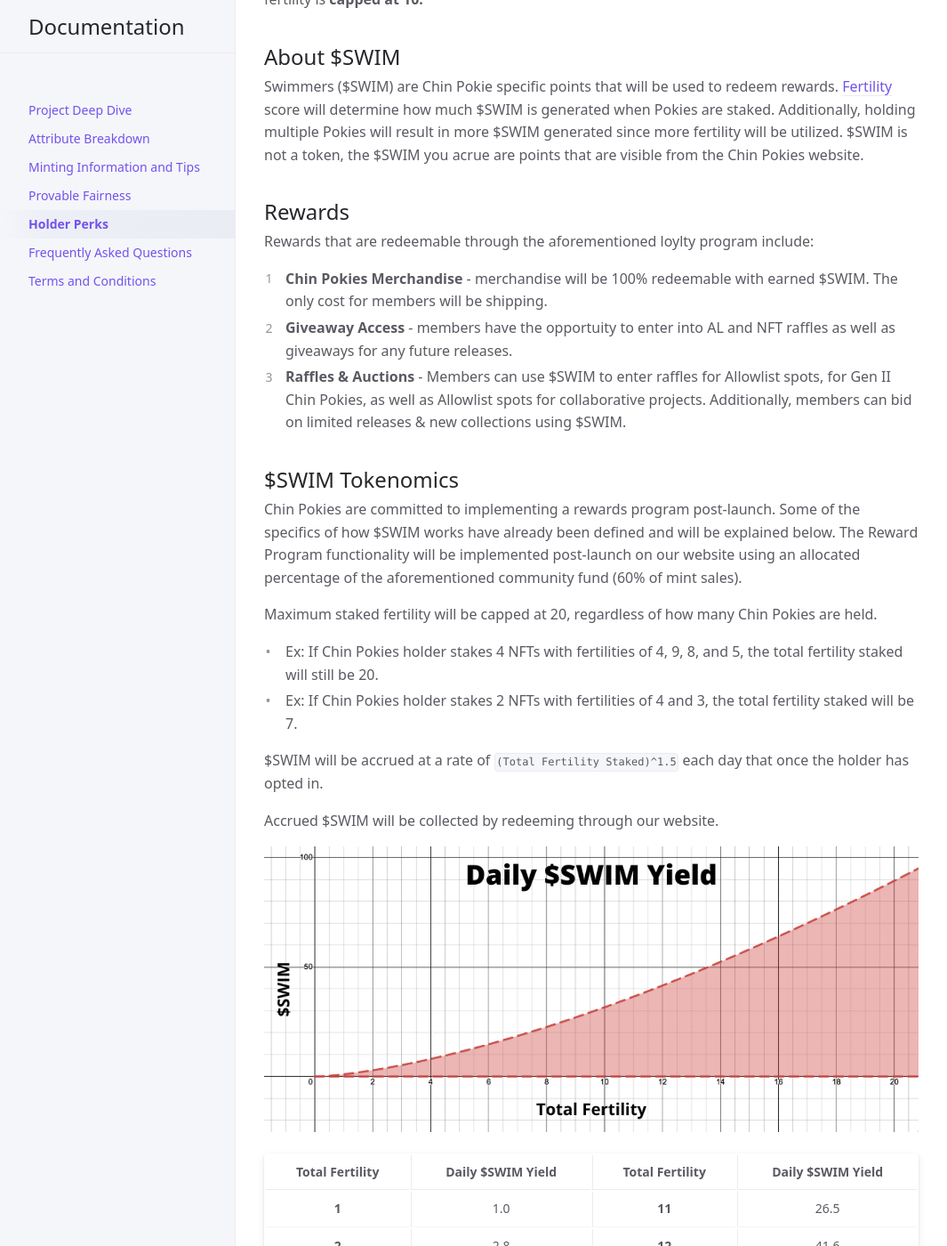
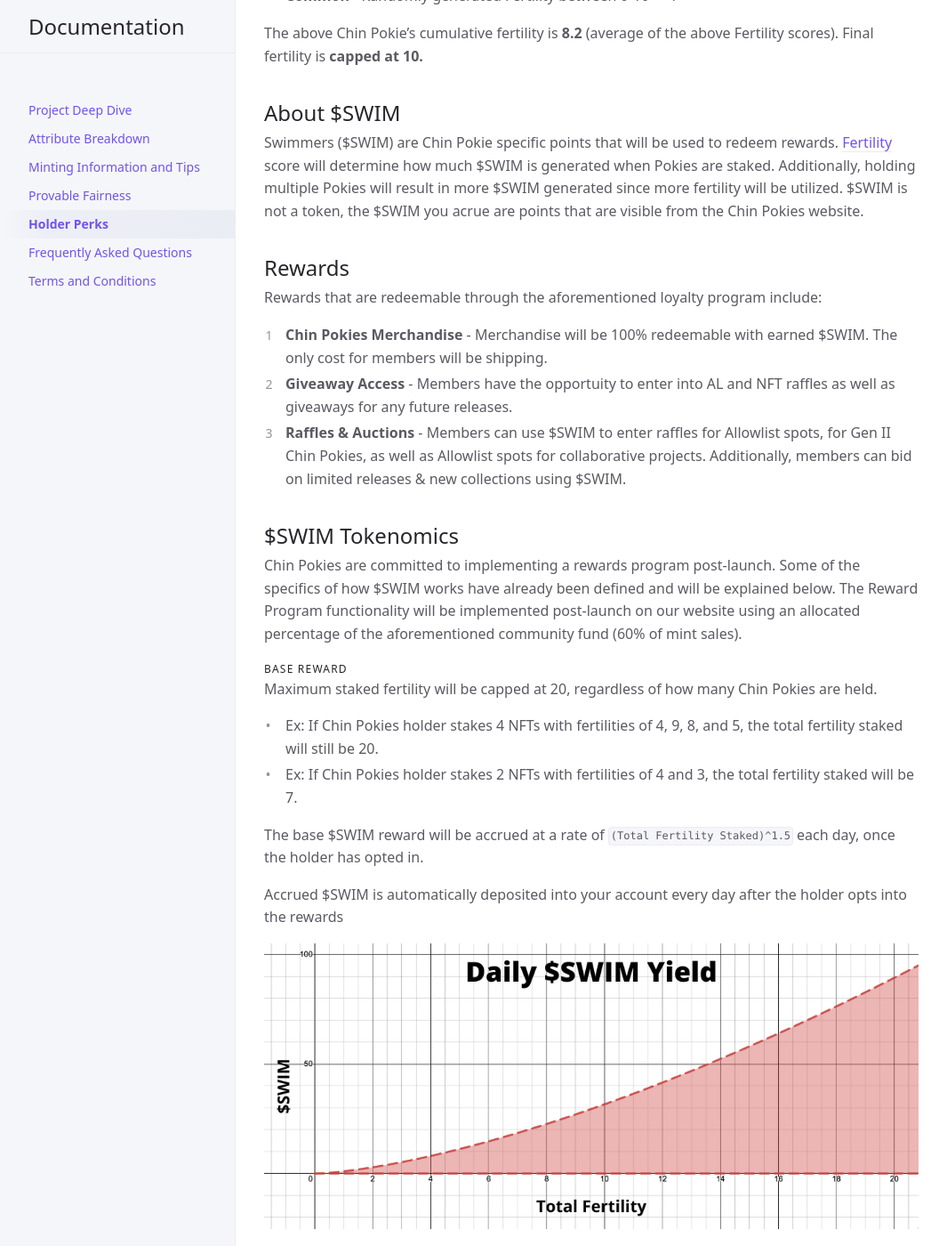
Before and after one commit to 0xbiju/0xbiju.github.io, a Jekyll site: the page built from docs/holder-perks.md, in a window 1280 px wide and 1400 px high, scrolled down 1882 px. Shown: the whole window at 89% size, without its empty margins (107-1172 px from the left). Built offline with Jekyll 4.4.1, drawn with Linux system fonts in a browser that asks for light colours; some of the changed text lies outside the part shown.

Commit message:
updated hold bonus

````diff
--- a/docs/holder-perks.md
+++ b/docs/holder-perks.md
@@ -65,22 +65,22 @@ Final fertility is **capped at 10.**
 Swimmers (\$SWIM) are Chin Pokie specific points that will be used to redeem rewards. [Fertility](/attribute-breakdown#fertility) score will determine how much \$SWIM is generated when Pokies are staked. Additionally, holding multiple Pokies will result in more \$SWIM generated since more fertility will be utilized. \$SWIM is not a token, the $SWIM you acrue are points that are visible from the Chin Pokies website.
 
 ## Rewards
-Rewards that are redeemable through the aforementioned loylty program include:
-1. **Chin Pokies Merchandise** -  merchandise will be 100% redeemable with earned \$SWIM. The only cost for members will be shipping.
-2. **Giveaway Access** - members have the opportuity to enter into AL and NFT raffles as well as giveaways for any future releases.
+Rewards that are redeemable through the aforementioned loyalty program include:
+1. **Chin Pokies Merchandise** -  Merchandise will be 100% redeemable with earned \$SWIM. The only cost for members will be shipping.
+2. **Giveaway Access** - Members have the opportuity to enter into AL and NFT raffles as well as giveaways for any future releases.
 3. **Raffles & Auctions** - Members can use \$SWIM to enter raffles for Allowlist spots, for Gen II Chin Pokies, as well as Allowlist spots for collaborative projects. Additionally, members can bid on limited releases & new collections using \$SWIM.
 
 ## \$SWIM Tokenomics
 Chin Pokies are committed to implementing a rewards program post-launch. Some of the specifics of how $SWIM works have already been defined and will be explained below. The Reward Program functionality will be implemented post-launch on our website using an allocated percentage of the aforementioned community fund (60% of mint sales).
 
-
+#### Base Reward
 Maximum staked fertility will be capped at 20, regardless of how many Chin Pokies are held.
 - Ex: If Chin Pokies holder stakes 4 NFTs with fertilities of 4, 9, 8, and 5, the total fertility staked will still be 20.
 - Ex: If Chin Pokies holder stakes 2 NFTs with fertilities of 4 and 3,  the total fertility staked will be 7.
 
-\$SWIM will be accrued at a rate of `(Total Fertility Staked)^1.5` each day that once the holder has opted in.
+The base \$SWIM reward will be accrued at a rate of `(Total Fertility Staked)^1.5` each day, once the holder has opted in.
 
-Accrued $SWIM will be collected by redeeming through our website.
+Accrued $SWIM is automatically deposited into your account every day after the holder opts into the rewards
 
 ![](../assets/images/fertility-chart.png)
 
@@ -96,3 +96,18 @@ Accrued $SWIM will be collected by redeeming through our website.
 | **8** | 22.6 | **18** | 76.4 |
 | **9** | 27.0 | **19** | 82.8 |
 | **10** | 31.6 | **20** | 89.4 |
+
+#### Hold Bonus
+
+In addition to the base reward, holders receive an additional 10 \$SWIM for every 5 Chin Pokies in the wallet at the time of the daily reward. Unlike the base reward, there is no cap on the hold bonus.
+
+The final formula used to calculate the daily reward is
+```
+(Total Fertility Staked)^1.5 + ((Number Chin Pokies Held)/5)*10
+```
+
+ - Ex. A holder has 10 Chin Pokies and max fertility, their final $SWIM reward with the hold bonus would be  `20^1.5 + 20 = 109.4`
+
+- Ex. A holder has 4 Chin Pokies and max fertility, their final $SWIM reward with the hold bonus would be  `20^1.5 + 0 = 89.4`
+
+From the two examples seen above, the one additional Chin Pokie allows the first holder to earn 22.5% more \$SWIM daily.
````
